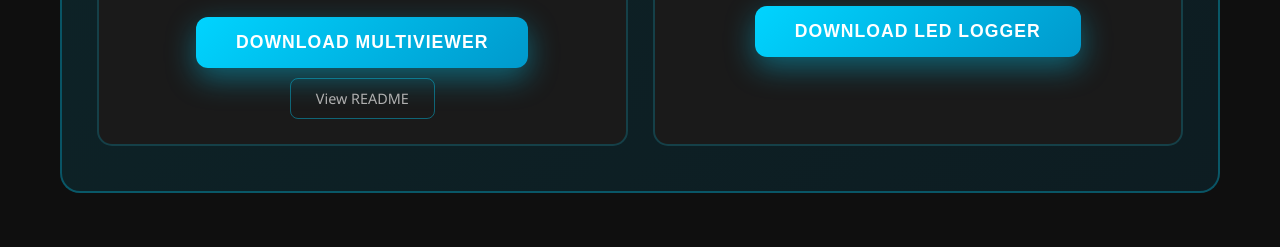
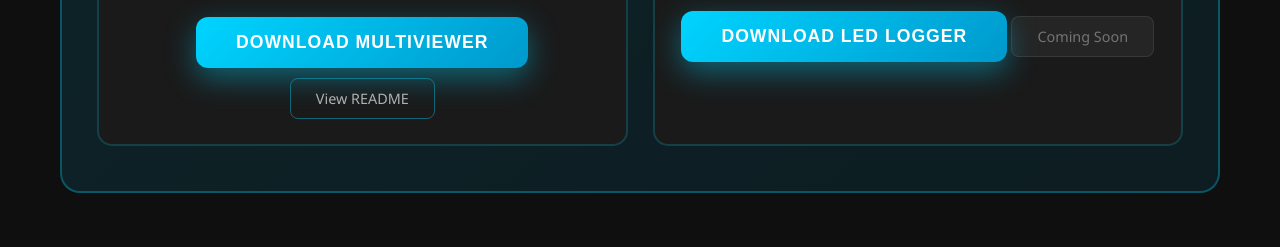
Before and after one commit to janreyntjens/multiviewer-website, a website: page public/index.html in a window 1280 px wide. Shown: the part 553-800 px from the top of the page. Drawn offline with Linux system fonts and the light colour scheme.

Commit message:
Add Coming Soon indicator to LED Logger card

```diff
--- a/public/index.html
+++ b/public/index.html
@@ -40,6 +40,9 @@
                         <button class="download-btn" onclick="downloadSoftware('ledlogger')">
                             Download LED Logger
                         </button>
+                        <div class="coming-soon">
+                            Coming Soon
+                        </div>
                     </div>
                 </div>
             </section>
--- a/public/style.css
+++ b/public/style.css
@@ -233,6 +233,18 @@ section h2 {
     background-color: rgba(0, 212, 255, 0.1);
 }
 
+.coming-soon {
+    display: inline-block;
+    margin-top: 10px;
+    padding: 8px 25px;
+    font-size: 0.9rem;
+    border-radius: 8px;
+    color: var(--text-lighter);
+    opacity: 0.6;
+    background-color: rgba(150, 150, 150, 0.15);
+    border: 1px solid rgba(150, 150, 150, 0.3);
+}
+
 .download-info {
     margin-top: 20px;
     font-size: 0.95rem;
```
